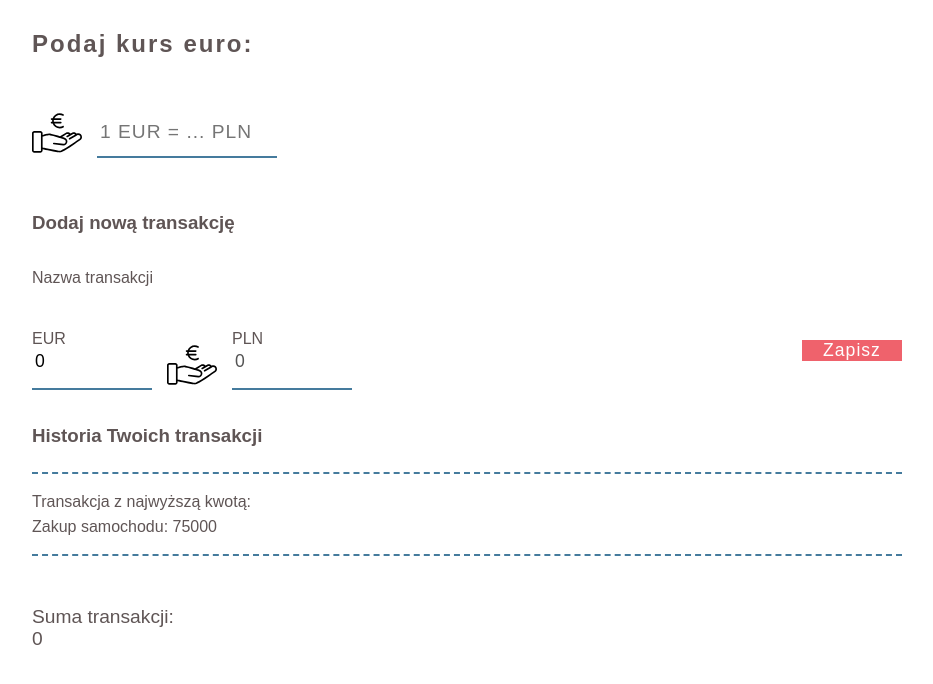
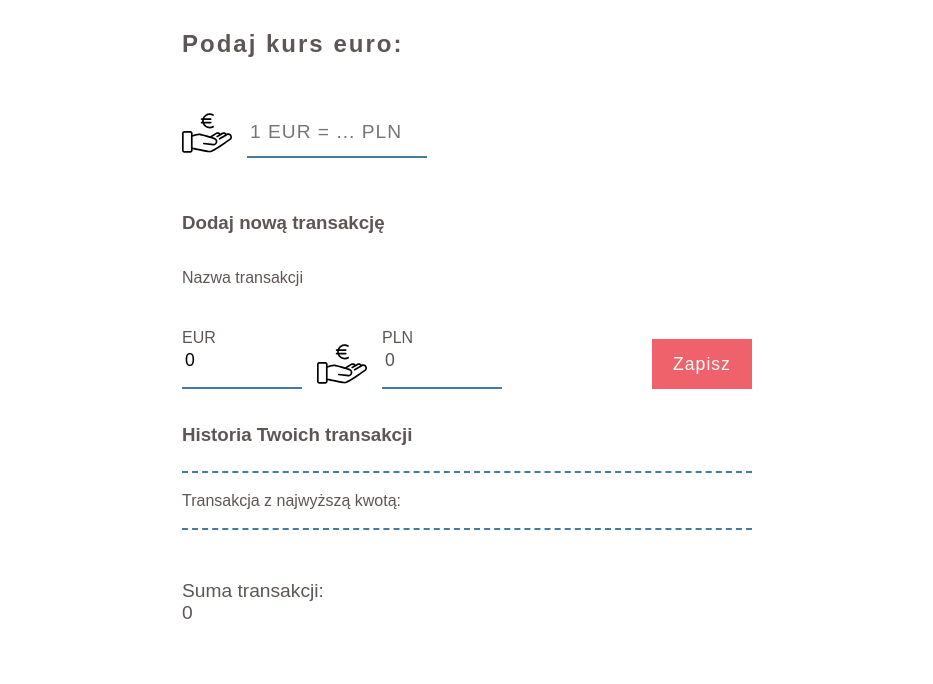
Before and after one commit to pbala794/react-exchange-rate, a React (Create React App) app: page / in a window 1280 px wide. Shown: the top 684 px of the page, without its empty margins (173-1106 px from the left). Built offline with nearby package versions, Linux system fonts and the light colour scheme.

Commit message:
currency calc fix

```diff
--- a/src/components/App/App.css
+++ b/src/components/App/App.css
@@ -14,7 +14,7 @@ body {
 
 .app-container {
     width: 90%;
-    max-width: 900px;
+    max-width: 600px;
     margin: 0 auto;
     padding: 30px 15px;
     display: flex;
--- a/src/components/App/App.js
+++ b/src/components/App/App.js
@@ -14,7 +14,7 @@ class App extends Component {
       this.state = {
         currencyRate: 0,
         currencyAmount: 0,
-        convertedPlnAmout: 0,
+        convertedPlnAmout: 0.00,
         transactionName: '',
         transactions: []
       };
@@ -26,7 +26,7 @@ class App extends Component {
     }
 
     handleEurRateInput(inputValue) {
-      this.setState({currencyRate: inputValue});
+      this.setState({currencyRate: inputValue}, this.convertToPLN);
     }
 
     handleConvert(value) {
@@ -35,7 +35,7 @@ class App extends Component {
 
     convertToPLN() {
       const {currencyRate, currencyAmount} = this.state;
-      const convertedAmount = (currencyRate * currencyAmount) > 0 ? currencyRate * currencyAmount : '';
+      const convertedAmount = (currencyRate * currencyAmount) > 0 ? currencyRate * currencyAmount : 0;
 
       this.setState({convertedPlnAmout: convertedAmount.toFixed(2)});
     }
--- a/src/components/CurrencyTransation/CurrencyTransaction.css
+++ b/src/components/CurrencyTransation/CurrencyTransaction.css
@@ -60,6 +60,10 @@ h2 {
     flex-wrap: wrap;
 }
 
+.exchange-box__currencies {
+    height: 50px;
+}
+
 .exchange-box div {
     position: relative;
     display: flex;
@@ -97,7 +101,7 @@ h2 {
 
 .exchange-box button {
     width: 100px;
-    height: 100%;
+    height: 50px;
     margin-left: auto;
     outline: none;
     border-radius: none;
@@ -122,15 +126,7 @@ input:invalid {
 
 /* media queries */
 
-@media (max-width: 480px) {
-    .exchange-box button {
-        width: 100%;
-        height: 50px;
-        margin: 25px auto 0;
-    }
-}
-
-@media (max-width: 768px) {
+@media (max-width: 575.98px) {
     .eur-input input {
         max-width: 150px;
         font-size: 0.9em;
@@ -139,4 +135,9 @@ input:invalid {
     .eur-input input::placeholder {
         letter-spacing: normal;
     }
+
+    .exchange-box button {
+        width: 100%;
+        margin: 25px auto 0;
+    }
 }
--- a/src/components/CurrencyTransation/CurrencyTransaction.js
+++ b/src/components/CurrencyTransation/CurrencyTransaction.js
@@ -39,7 +39,9 @@ class CurrencyTransaction extends Component {
             <h2>Podaj kurs euro:</h2>
             <span className="eur-input">
                 <img src="img/euro.svg" alt="eur-icon" />
-                <input type="text" id="rate" placeholder="1 EUR = ... PLN" pattern="\d+(.\d)?" onChange={ this.handleInputChange } />
+                <input type="text" id="rate" placeholder="1 EUR = ... PLN" pattern="\d+(.\d)?"
+                    onChange={ this.handleInputChange }
+                />
             </span>
 
             <div className="transaction-content">
@@ -52,6 +54,7 @@ class CurrencyTransaction extends Component {
                         autocomplete="off"
                     />
                     <div className="exchange-box">
+                        <div className="exchange-box__currencies">
                             <div>
                                 <label for="amount-eur">EUR</label>
                                 <input type="text" id="amount-eur" defaultValue={0} onChange={ this.handleCurrencyConvert } />
@@ -60,6 +63,7 @@ class CurrencyTransaction extends Component {
                             <div>
                                 <label for="amount-pln">PLN</label>
                                 <input type="text" id="amount-pln" value={convertedPlnAmout} onChange={ this.handleCurrencyConvert } disabled />
+                            </div>
                         </div>
                         <button type="submit">Zapisz</button>
                     </div>
--- a/src/components/TransactionList/TransactionList.js
+++ b/src/components/TransactionList/TransactionList.js
@@ -3,6 +3,22 @@ import React, { Component } from 'react';
 import './TransactionList.css';
 
 class TransactionList extends Component {
+
+  constructor(props) {
+    super(props);
+
+    this.calcMaxTransaction = this.calcMaxTransaction.bind(this);
+  }
+
+  calcMaxTransaction() {
+    const {transactions} = this.props;
+    const valueArr = transactions.map((value) => (
+      value.convertedPlnAmout
+    ));
+    const maxValue = Math.max(...valueArr);
+
+    return maxValue > 0 ? maxValue : '';
+  }
 
   render() {
       const {transactions} = this.props;
@@ -14,7 +30,7 @@ class TransactionList extends Component {
           <h3>Historia Twoich transakcji</h3>
           <div className="top-transaction-wrapper">
             <p>Transakcja z najwyższą kwotą: </p>
-            <span>Zakup samochodu: 75000</span>
+            <span>{ this.calcMaxTransaction() }</span>
           </div>
           <ul className="transaction-list">
             {
@@ -23,7 +39,7 @@ class TransactionList extends Component {
                 transactionSumPln += Number(transaction.convertedPlnAmout);
 
                 return (
-                  <li>
+                  <li key={ transaction.transactionName }>
                     {transaction.transactionName}
                     {transaction.currencyAmount} |
                     {transaction.convertedPlnAmout}
--- a/src/index.js
+++ b/src/index.js
@@ -1,5 +1,7 @@
 import React from 'react';
 import ReactDOM from 'react-dom';
+
+import 'normalize.css';
 
 import App from './components/App/App';
 
```
Lines whose indentation alone changed are shown as unchanged.
